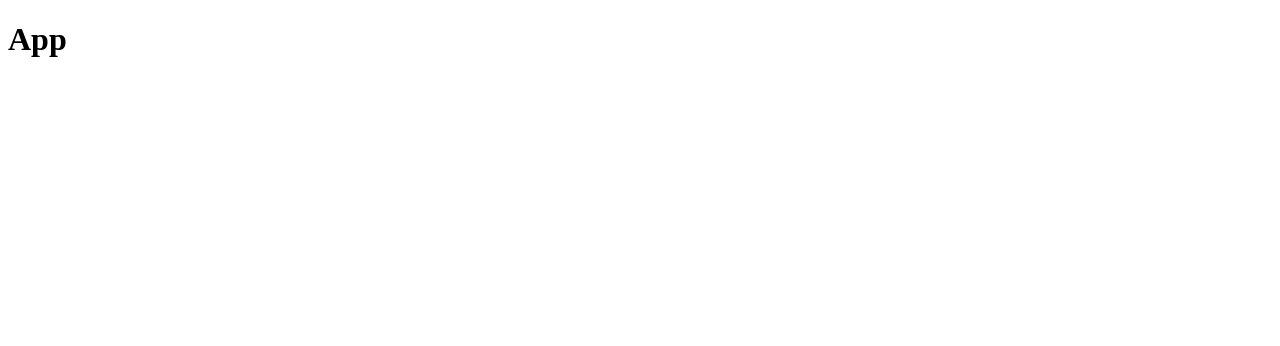
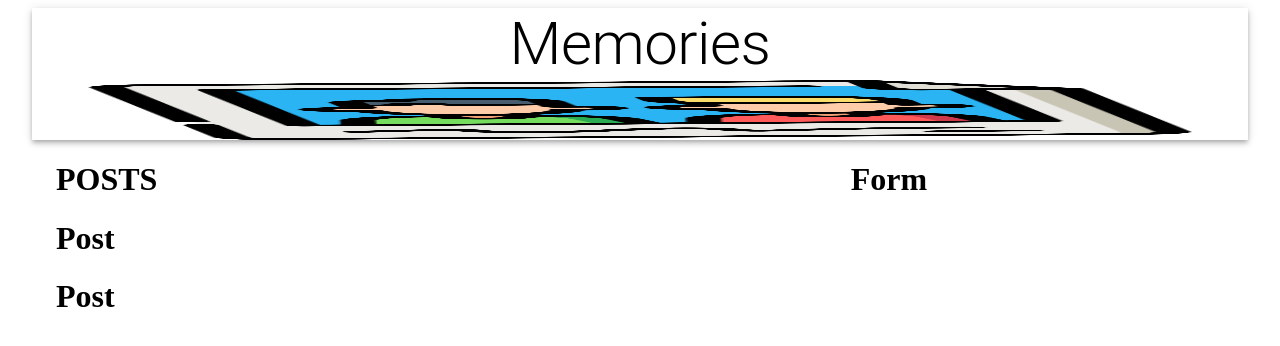
Before and after one commit to PnCodeBreaker/AnimeWatchList, a React (Create React App) app in the folder client/: page / in a window 1280 px wide. Shown: the top 346 px of the page. Built offline with nearby package versions, Linux system fonts and the light colour scheme.

Commit message:
adding front end intial files

```diff
--- a/client/src/App.js
+++ b/client/src/App.js
@@ -1,10 +1,31 @@
 import React from 'react';
+import { Container, AppBar, Typography, Grow, Grid } from '@material-ui/core';
+
+import Posts from './components/Posts/Posts';
+import Form from './components/Form/Form';
+import memories from './images/memories.png';
 
 const App = () => {
     return (
-        <div>
-           <h1> App </h1>
-        </div>
+        <Container maxwidth = "lg">
+            <AppBar position="static" color="inherit">
+            <Typography variant="h2" align="center">Memories</Typography>
+            <img src={memories} alt="memories" height="60" />
+            </AppBar>
+            <Grow in>
+                <Container>
+                    <Grid container justify="space-between" alignItems="stretch" spacing={3}>
+                        <Grid item xs={12} sm={7}>
+                            <Posts />
+                        </Grid>
+                        <Grid item xs={12} sm={4}>
+                            <Form />
+                        </Grid>
+                    </Grid>
+                </Container>
+            </Grow>
+        </Container>
+
     )
 }
 
--- /dev/null
+++ b/client/src/components/Form/Form.js
@@ -0,0 +1,9 @@
+import React from 'react'
+
+const Form = () => {
+    return (
+       <h1>Form</h1>
+    )
+}
+
+export default Form
--- /dev/null
+++ b/client/src/components/Posts/Post/Post.js
@@ -0,0 +1,9 @@
+import React from 'react'
+
+const Post = () => {
+    return (
+        <h1>Post</h1>
+    )
+}
+
+export default Post
--- /dev/null
+++ b/client/src/components/Posts/Posts.js
@@ -0,0 +1,14 @@
+import React from 'react'
+import Post from './Post/Post'
+
+const Posts = () => {
+    return (
+        <>
+       <h1>POSTS</h1>
+       <Post />
+       <Post />
+       </>
+    )
+}
+
+export default Posts
```
Also changed, not shown: client/src/components/Form/styles.js (added), client/src/components/Posts/Post/styles.js (added), client/src/components/Posts/styles.js (added), client/src/images/memories.png (added).
